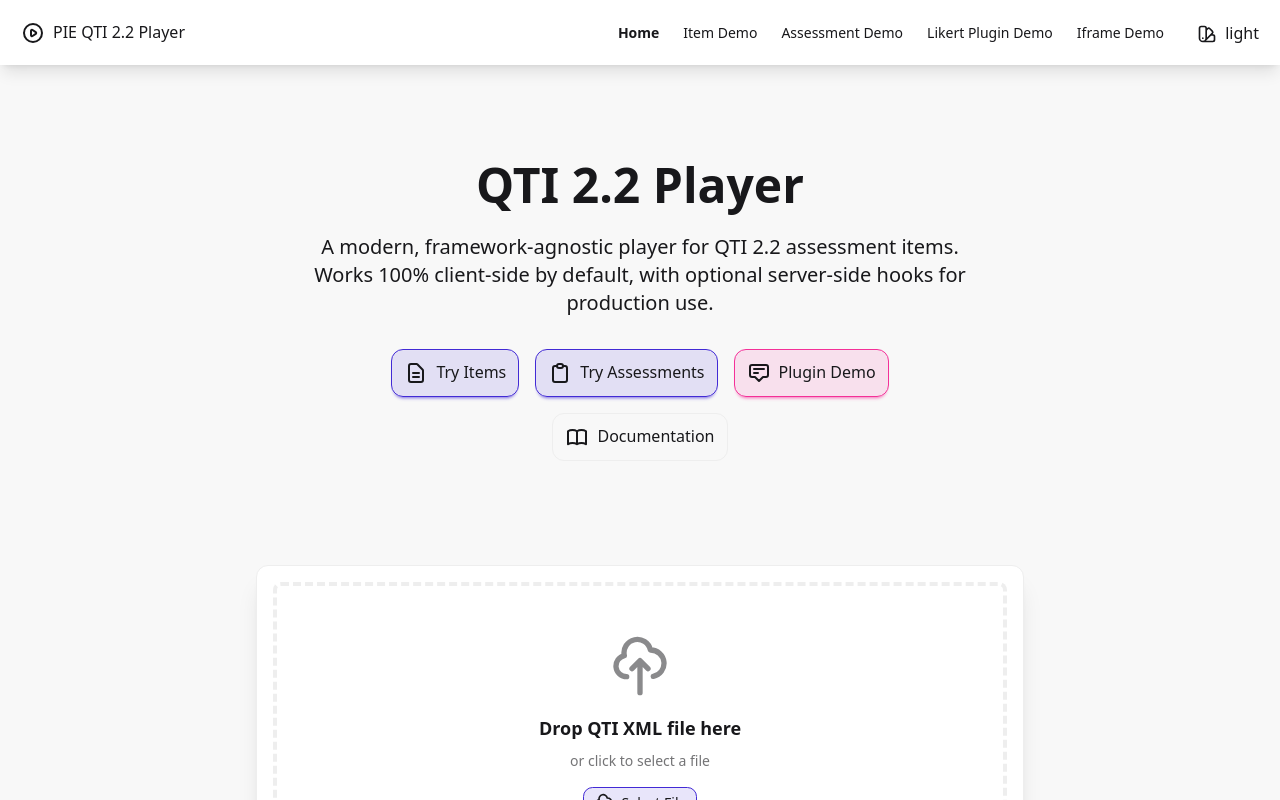
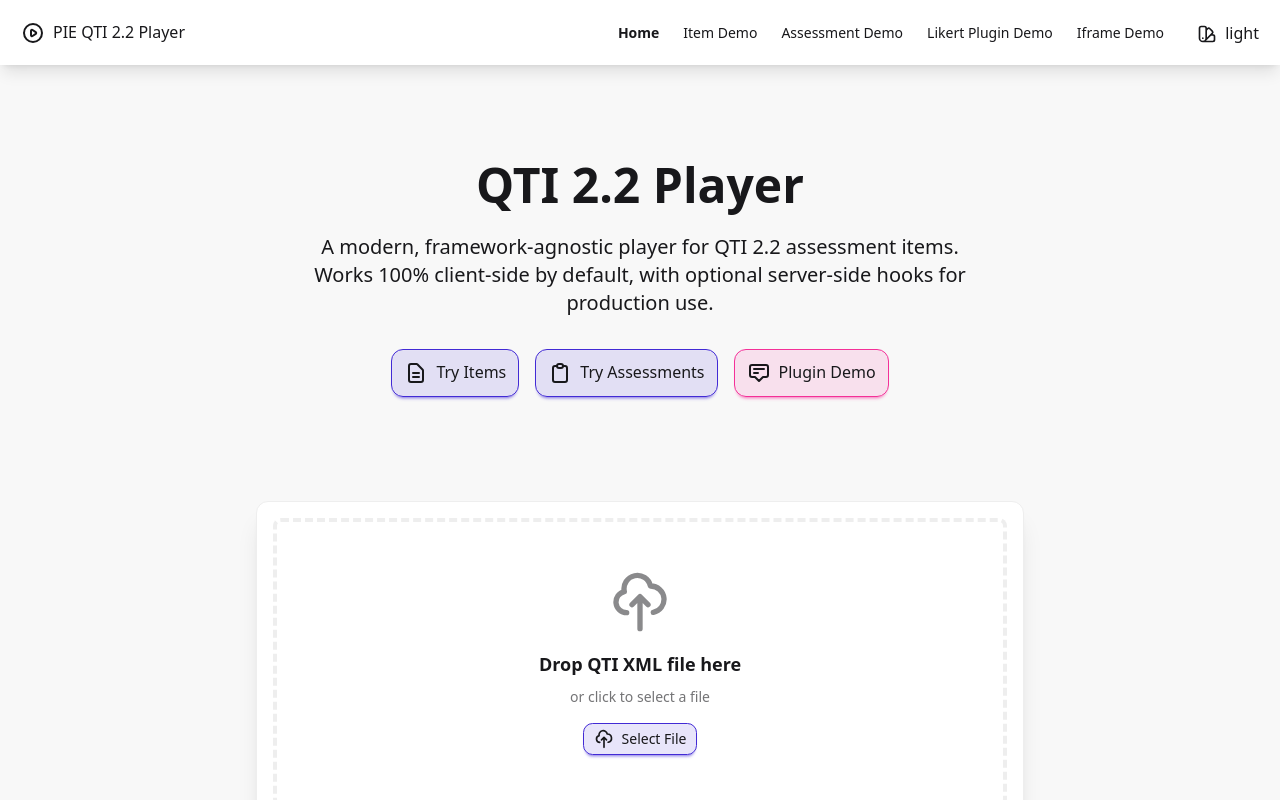
Before and after one commit to pie-framework/pie-qti, a SvelteKit app in the folder packages/qti2-example/: page / in a window 1280 px wide. Shown: the top 800 px of the page. Built offline with nearby package versions, Linux system fonts and the light colour scheme.

Commit message:
fix examples nav

```diff
--- a/packages/qti2-example/src/routes/+page.svelte
+++ b/packages/qti2-example/src/routes/+page.svelte
@@ -103,23 +103,6 @@
 						</svg>
 						Plugin Demo
 					</a>
-					<a href="{base}/docs" class="btn btn-outline btn-lg">
-						<svg
-							xmlns="http://www.w3.org/2000/svg"
-							class="h-6 w-6"
-							fill="none"
-							viewBox="0 0 24 24"
-							stroke="currentColor"
-						>
-							<path
-								stroke-linecap="round"
-								stroke-linejoin="round"
-								stroke-width="2"
-								d="M12 6.253v13m0-13C10.832 5.477 9.246 5 7.5 5S4.168 5.477 3 6.253v13C4.168 18.477 5.754 18 7.5 18s3.332.477 4.5 1.253m0-13C13.168 5.477 14.754 5 16.5 5c1.747 0 3.332.477 4.5 1.253v13C19.832 18.477 18.247 18 16.5 18c-1.746 0-3.332.477-4.5 1.253"
-							/>
-						</svg>
-						Documentation
-					</a>
 				</div>
 			</div>
 		</div>
```
